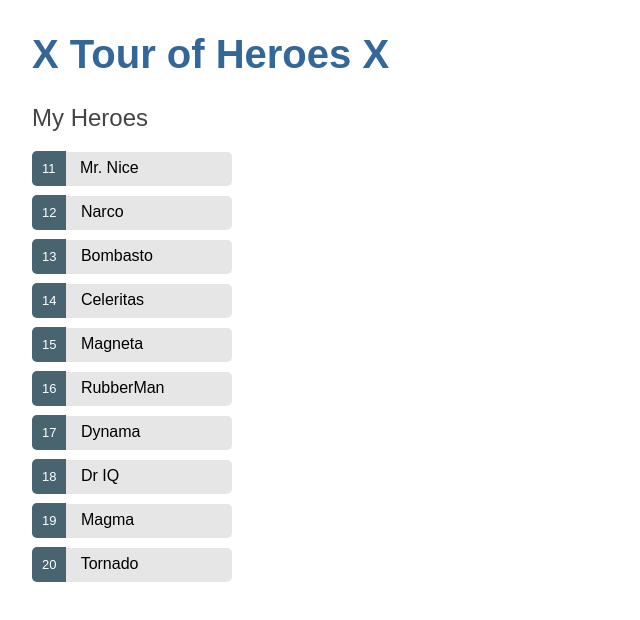
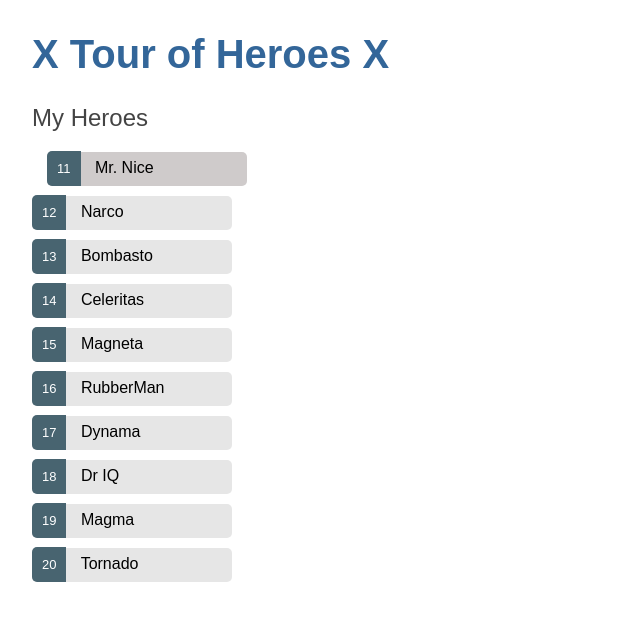
Before and after one commit to jeseel/angular-tour-of-heroes, an Angular app: page / in a window 1280 px wide. In both pictures the pointer is over the item 132 px from the left and 168 px from the top of the page. Shown: the top 620 px of the page, without its empty margins (0-640 px from the left). Built offline with nearby package versions, Linux system fonts and the light colour scheme.

Commit message:
hover li style css

```diff
--- a/src/app/heroes/heroes.component.css
+++ b/src/app/heroes/heroes.component.css
@@ -17,6 +17,11 @@ ul.heroes li{
 
 }
 
+ul.heroes li:hover{
+    margin-left: 15px;
+    background-color:  rgb(207, 203, 203)
+}
+
 ul.heroes li.active{
     background-color: #bfcfe2;
     color: white
```
